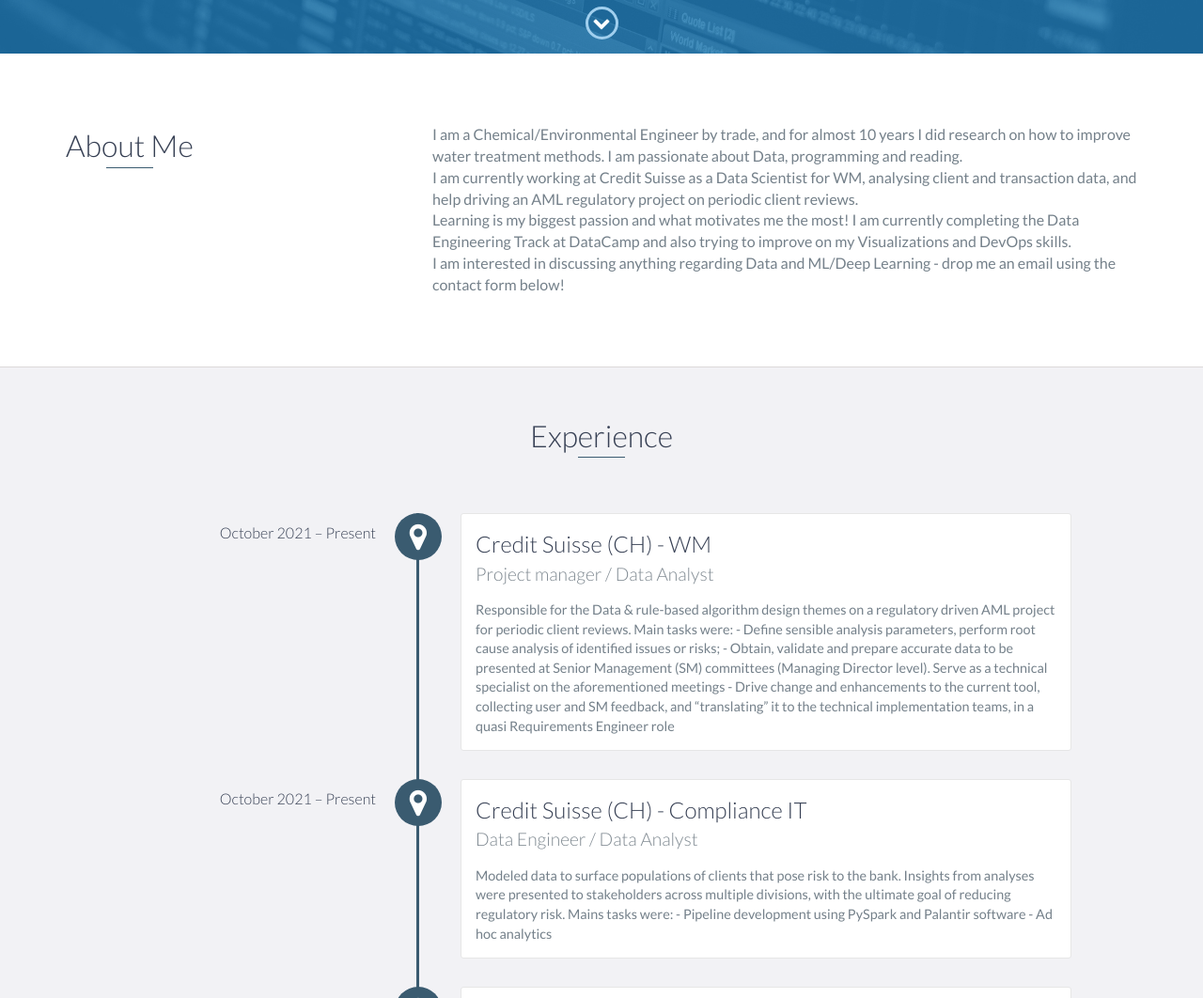
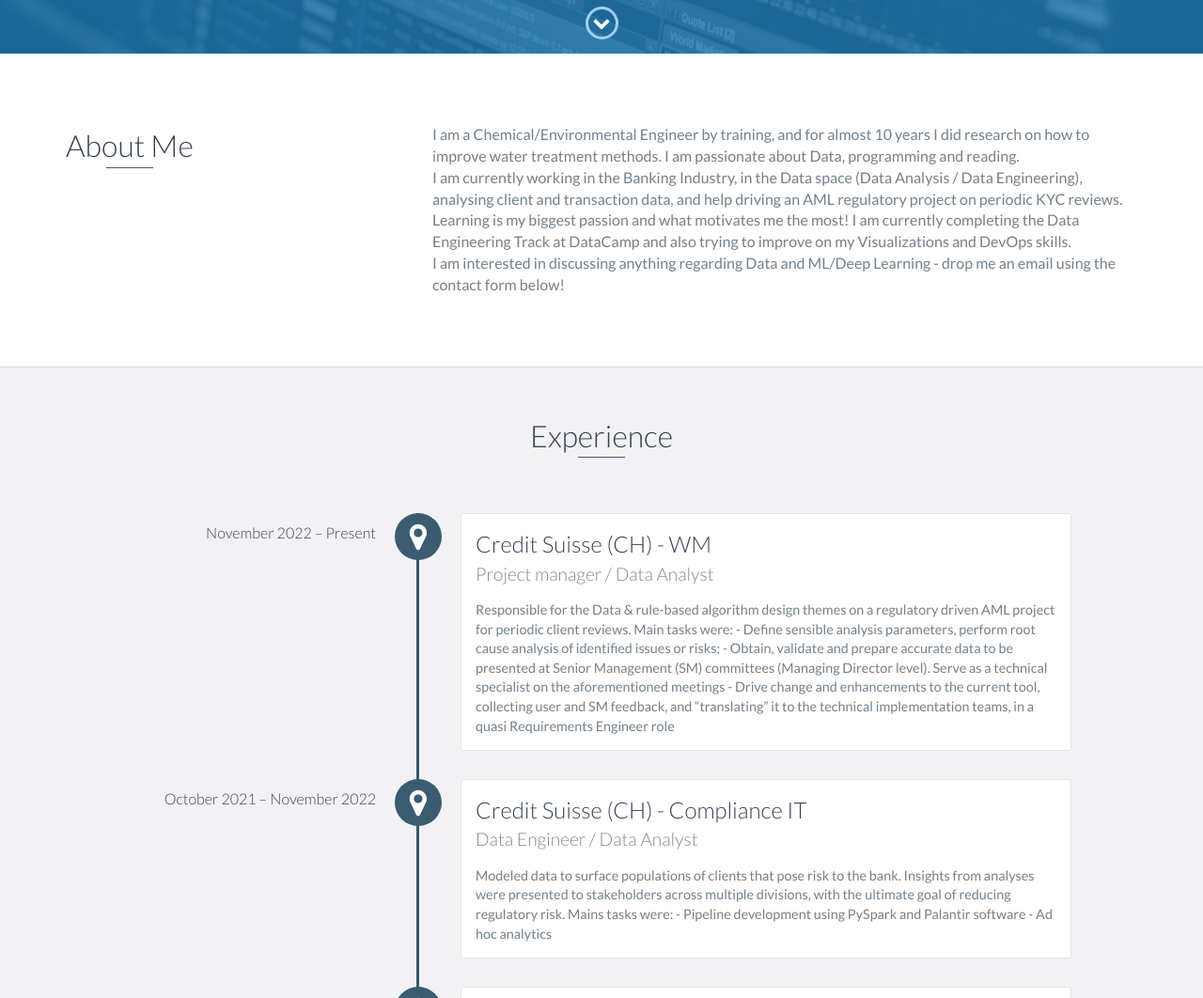
Before and after one commit to RicSegundo/RicSegundo.github.io, a website: page index.html in a window 1280 px wide. Shown: the part 743-1805 px from the top of the page at 94% size. Drawn offline with nearby package versions, Linux system fonts and the light colour scheme.

Commit message:
Update with latest career changes

```diff
--- a/index.html
+++ b/index.html
@@ -70,9 +70,9 @@
                 </div>
                 <div class="col-md-8">
                     <p>
-                        I am a Chemical/Environmental Engineer by trade, and for almost 10 years I did research on how to improve water treatment methods.
+                        I am a Chemical/Environmental Engineer by training, and for almost 10 years I did research on how to improve water treatment methods.
 			I am passionate about Data, programming and reading.
-			<br />I am currently working at Credit Suisse as a Data Scientist for WM, analysing client and transaction data, and help driving an AML regulatory project on periodic client reviews.
+			<br />I am currently working in the Banking Industry, in the Data space (Data Analysis / Data Engineering), analysing client and transaction data, and help driving an AML regulatory project on periodic KYC reviews.
 			<br />Learning is my biggest passion and what motivates me the most! I am currently completing the Data Engineering Track at DataCamp and also trying to improve on my Visualizations and DevOps skills.
 			<br />I am interested in discussing anything regarding Data and ML/Deep Learning - drop me an email using the contact form below!
                     </p>
@@ -86,7 +86,7 @@
         <h2 class="heading">Experience</h2>
         <div id="experience-timeline">
 
-            <div data-date="October 2021 – Present">
+            <div data-date="November 2022 – Present">
                 <h3>Credit Suisse (CH) - WM</h3>
                 <h4>Project manager / Data Analyst</h4>
                 <p>
@@ -97,7 +97,7 @@
                 </p>
             </div>
 
-            <div data-date="October 2021 – Present">
+            <div data-date="October 2021 – November 2022">
                 <h3>Credit Suisse (CH) - Compliance IT</h3>
                 <h4>Data Engineer / Data Analyst</h4>
                 <p>
```
